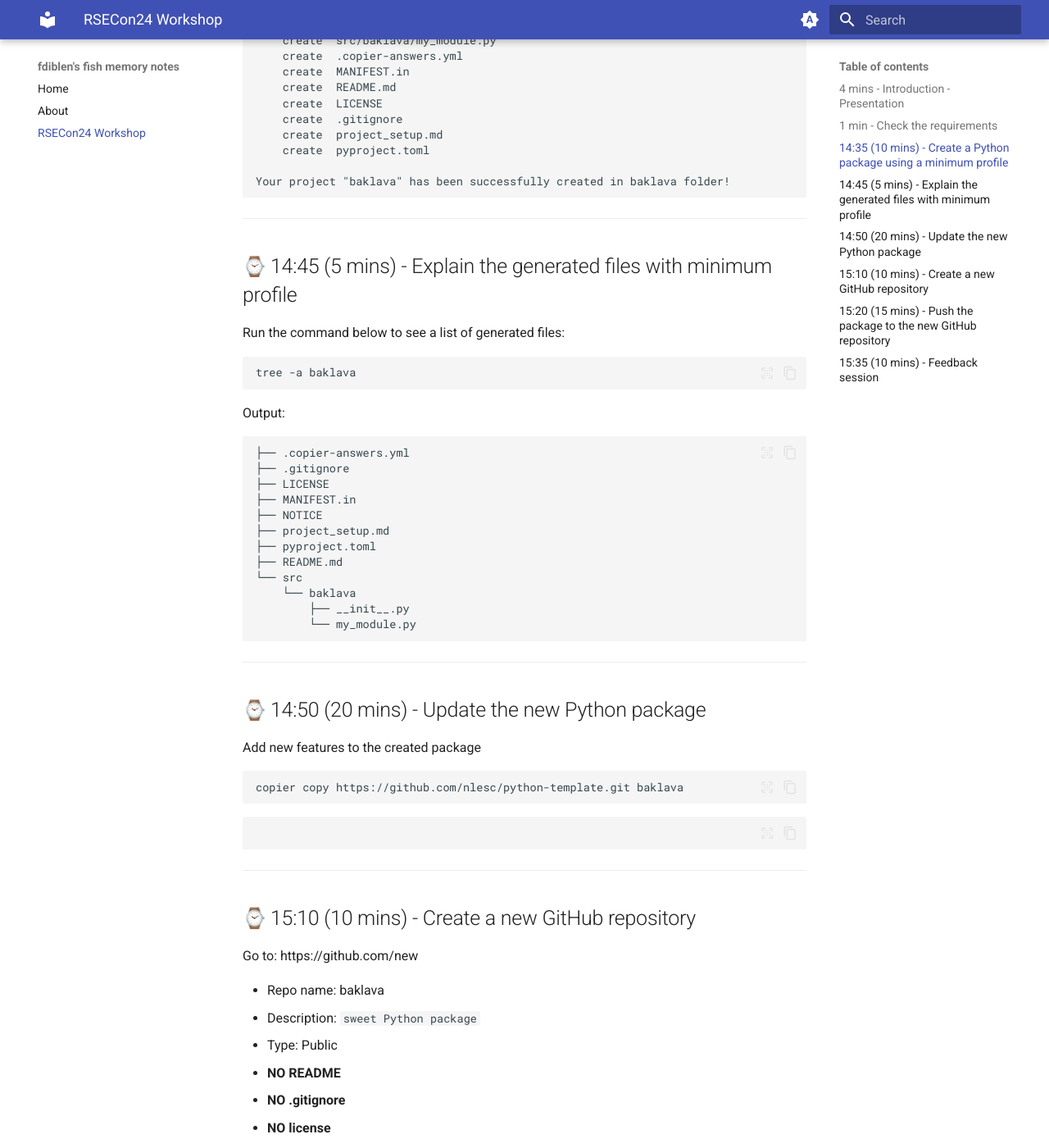
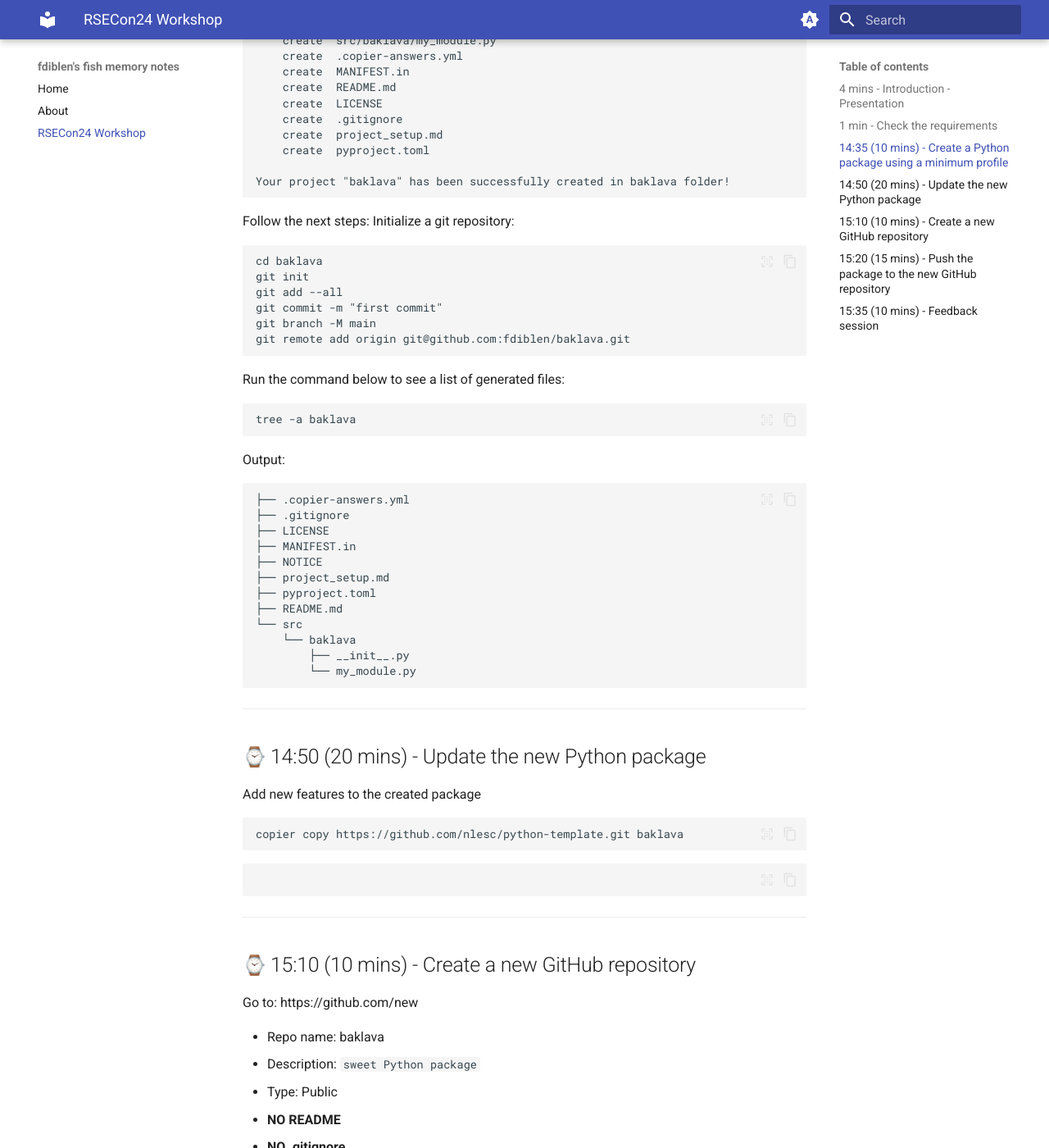
Before and after one commit to fdiblen/mkdocs-pdf, an MkDocs documentation site: the page built from docs/rsecon24.md, in a window 1280 px wide and 1400 px high, scrolled down 2671 px. Shown: the whole window at 82% size. Built offline with MkDocs 1.6.1 and Material for MkDocs 9.7.7, drawn with Linux system fonts in a browser that asks for light colours; emoji names are drawn with the system emoji font; some of the changed text lies outside the part shown.

Commit message:
update the rsecon24 tutorial

````diff
--- a/docs/rsecon24.md
+++ b/docs/rsecon24.md
@@ -138,8 +138,16 @@
 
 ```
 
----
-## :watch: 14:45 (5 mins) - Explain the generated files with minimum profile
+Follow the next steps: Initialize a git repository:
+
+```
+cd baklava
+git init
+git add --all
+git commit -m "first commit"
+git branch -M main
+git remote add origin git@github.com:fdiblen/baklava.git
+```
 
 Run the command below to see a list of generated files:
 
@@ -192,17 +203,6 @@
 ---
 ## :watch: 15:20 (15 mins) - Push the package to the new GitHub repository
 
-Initialize a git repository:
-
-```
-cd baklava
-git init
-git add --all
-git commit -m "first commit"
-git branch -M main
-git remote add origin git@github.com:fdiblen/baklava.git
-```
-
 Push to GitHub:
 
 ```
````
Also changed, not shown: other parts of docs/rsecon24.md (+3 -0 lines).
